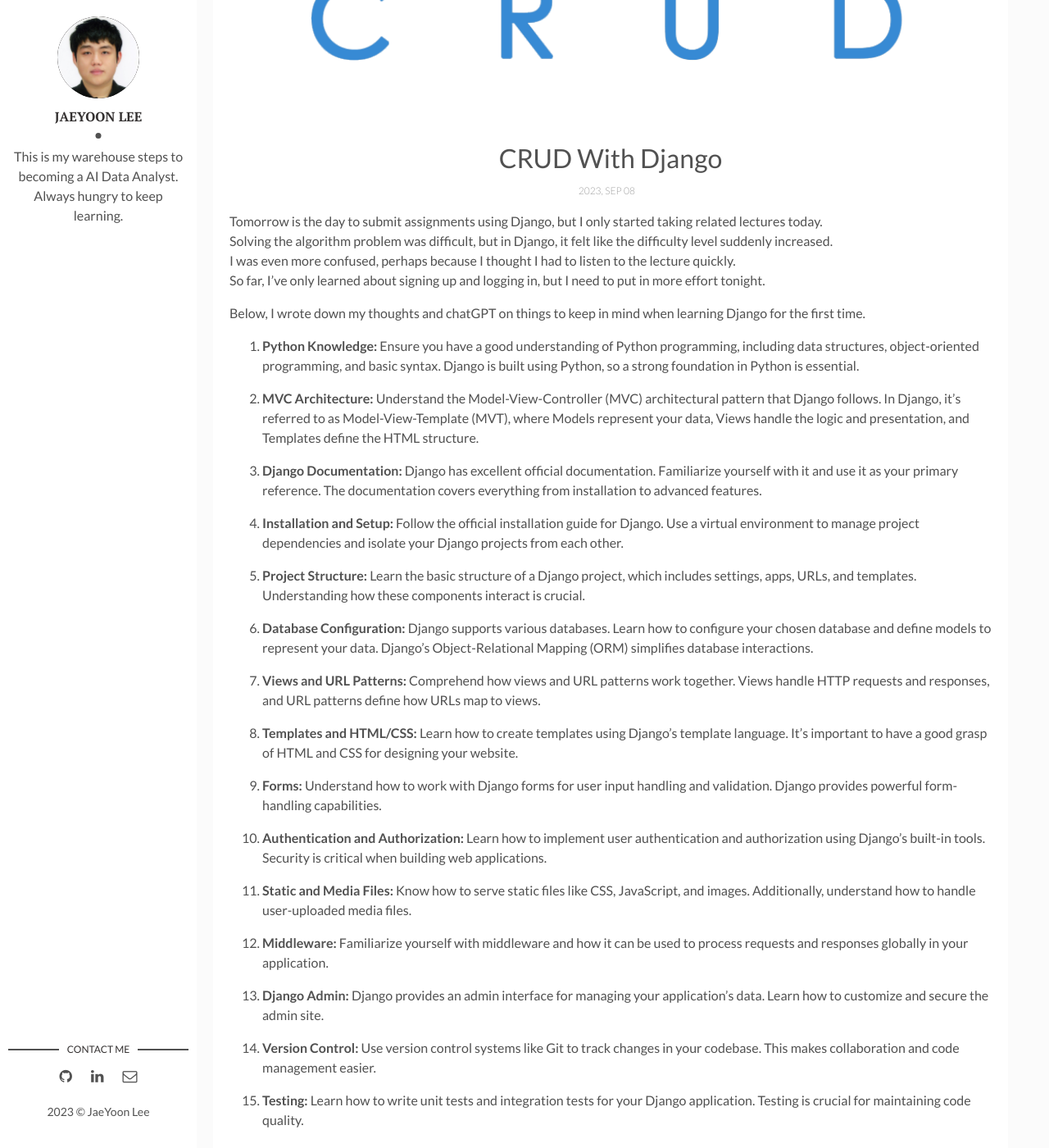
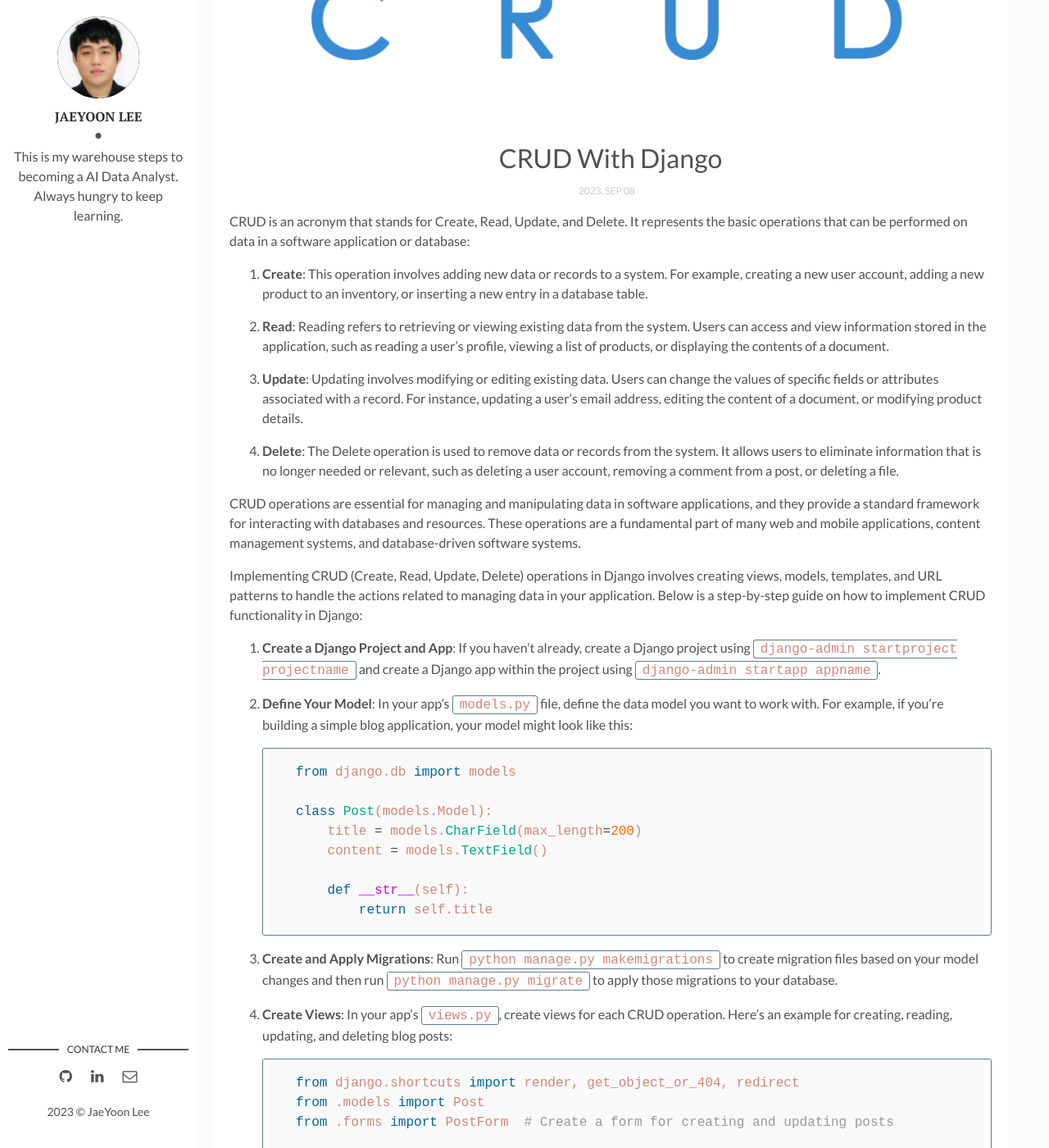
Before and after one commit to JaeYoonAI/JaeYoonAI.github.io, a Jekyll site: the page built from _posts/2023-09-08-CRUD.md, in a window 1280 px wide and 1400 px high, scrolled down 378 px. Shown: the whole window at 82% size. Built offline with Jekyll 4.4.1, drawn with Linux system fonts in a browser that asks for light colours; comment, search, counter and statistics services are not loaded; some of the changed text lies outside the part shown.

Commit message:
2posting contents update

````diff
--- a/_posts/2023-09-08-CRUD.md
+++ b/_posts/2023-09-08-CRUD.md
@@ -8,53 +8,131 @@
 tags: [Django, Python, CRUD]
 ---
 
-Tomorrow is the day to submit assignments using Django, but I only started taking related lectures today.
-Solving the algorithm problem was difficult, but in Django, it felt like the difficulty level suddenly increased.
-I was even more confused, perhaps because I thought I had to listen to the lecture quickly.
-So far, I've only learned about signing up and logging in, but I need to put in more effort tonight.
+CRUD is an acronym that stands for Create, Read, Update, and Delete. It represents the basic operations that can be performed on data in a software application or database:
 
+1. **Create**: This operation involves adding new data or records to a system. For example, creating a new user account, adding a new product to an inventory, or inserting a new entry in a database table.
 
-Below, I wrote down my thoughts and chatGPT on things to keep in mind when learning Django for the first time.
+2. **Read**: Reading refers to retrieving or viewing existing data from the system. Users can access and view information stored in the application, such as reading a user's profile, viewing a list of products, or displaying the contents of a document.
 
+3. **Update**: Updating involves modifying or editing existing data. Users can change the values of specific fields or attributes associated with a record. For instance, updating a user's email address, editing the content of a document, or modifying product details.
 
-1. **Python Knowledge:** Ensure you have a good understanding of Python programming, including data structures, object-oriented programming, and basic syntax. Django is built using Python, so a strong foundation in Python is essential.
+4. **Delete**: The Delete operation is used to remove data or records from the system. It allows users to eliminate information that is no longer needed or relevant, such as deleting a user account, removing a comment from a post, or deleting a file.
 
-2. **MVC Architecture:** Understand the Model-View-Controller (MVC) architectural pattern that Django follows. In Django, it's referred to as Model-View-Template (MVT), where Models represent your data, Views handle the logic and presentation, and Templates define the HTML structure.
+CRUD operations are essential for managing and manipulating data in software applications, and they provide a standard framework for interacting with databases and resources. These operations are a fundamental part of many web and mobile applications, content management systems, and database-driven software systems.
 
-3. **Django Documentation:** Django has excellent official documentation. Familiarize yourself with it and use it as your primary reference. The documentation covers everything from installation to advanced features.
+Implementing CRUD (Create, Read, Update, Delete) operations in Django involves creating views, models, templates, and URL patterns to handle the actions related to managing data in your application. Below is a step-by-step guide on how to implement CRUD functionality in Django:
 
-4. **Installation and Setup:** Follow the official installation guide for Django. Use a virtual environment to manage project dependencies and isolate your Django projects from each other.
+1. **Create a Django Project and App**:
+   If you haven't already, create a Django project using `django-admin startproject projectname` and create a Django app within the project using `django-admin startapp appname`.
 
-5. **Project Structure:** Learn the basic structure of a Django project, which includes settings, apps, URLs, and templates. Understanding how these components interact is crucial.
+2. **Define Your Model**:
+   In your app's `models.py` file, define the data model you want to work with. For example, if you're building a simple blog application, your model might look like this:
 
-6. **Database Configuration:** Django supports various databases. Learn how to configure your chosen database and define models to represent your data. Django's Object-Relational Mapping (ORM) simplifies database interactions.
+   ```python
+   from django.db import models
 
-7. **Views and URL Patterns:** Comprehend how views and URL patterns work together. Views handle HTTP requests and responses, and URL patterns define how URLs map to views.
+   class Post(models.Model):
+       title = models.CharField(max_length=200)
+       content = models.TextField()
 
-8. **Templates and HTML/CSS:** Learn how to create templates using Django's template language. It's important to have a good grasp of HTML and CSS for designing your website.
+       def __str__(self):
+           return self.title
+   ```
 
-9. **Forms:** Understand how to work with Django forms for user input handling and validation. Django provides powerful form-handling capabilities.
+3. **Create and Apply Migrations**:
+   Run `python manage.py makemigrations` to create migration files based on your model changes and then run `python manage.py migrate` to apply those migrations to your database.
 
-10. **Authentication and Authorization:** Learn how to implement user authentication and authorization using Django's built-in tools. Security is critical when building web applications.
+4. **Create Views**:
+   In your app's `views.py`, create views for each CRUD operation. Here's an example for creating, reading, updating, and deleting blog posts:
 
-11. **Static and Media Files:** Know how to serve static files like CSS, JavaScript, and images. Additionally, understand how to handle user-uploaded media files.
+   ```python
+   from django.shortcuts import render, get_object_or_404, redirect
+   from .models import Post
+   from .forms import PostForm  # Create a form for creating and updating posts
 
-12. **Middleware:** Familiarize yourself with middleware and how it can be used to process requests and responses globally in your application.
+   def post_list(request):
+       posts = Post.objects.all()
+       return render(request, 'appname/post_list.html', {'posts': posts})
 
-13. **Django Admin:** Django provides an admin interface for managing your application's data. Learn how to customize and secure the admin site.
+   def post_detail(request, pk):
+       post = get_object_or_404(Post, pk=pk)
+       return render(request, 'appname/post_detail.html', {'post': post})
 
-14. **Version Control:** Use version control systems like Git to track changes in your codebase. This makes collaboration and code management easier.
+   def post_create(request):
+       if request.method == 'POST':
+           form = PostForm(request.POST)
+           if form.is_valid():
+               post = form.save()
+               return redirect('post_detail', pk=post.pk)
+       else:
+           form = PostForm()
+       return render(request, 'appname/post_form.html', {'form': form})
 
-15. **Testing:** Learn how to write unit tests and integration tests for your Django application. Testing is crucial for maintaining code quality.
+   def post_edit(request, pk):
+       post = get_object_or_404(Post, pk=pk)
+       if request.method == 'POST':
+           form = PostForm(request.POST, instance=post)
+           if form.is_valid():
+               post = form.save()
+               return redirect('post_detail', pk=post.pk)
+       else:
+           form = PostForm(instance=post)
+       return render(request, 'appname/post_form.html', {'form': form})
 
-16. **Deployment:** Understand the process of deploying a Django application to a production server. Consider using deployment tools like Docker, AWS, or Heroku.
+   def post_delete(request, pk):
+       post = get_object_or_404(Post, pk=pk)
+       if request.method == 'POST':
+           post.delete()
+           return redirect('post_list')
+       return render(request, 'appname/post_confirm_delete.html', {'post': post})
+   ```
 
-17. **Security:** Pay attention to security best practices, such as protecting against common web vulnerabilities like Cross-Site Scripting (XSS) and Cross-Site Request Forgery (CSRF).
+5. **Create Forms (Optional)**:
+   You can create forms using Django's `ModelForm` or regular forms to handle data input for creating and updating records. For the example above, you'd create a form in your app's `forms.py`:
 
-18. **Community and Resources:** Join the Django community by participating in forums, mailing lists, and attending meetups or conferences. There are many online resources and tutorials available.
+   ```python
+   from django import forms
+   from .models import Post
 
-19. **Projects and Practice:** The best way to learn is by doing. Start with small Django projects and gradually work on more complex applications.
+   class PostForm(forms.ModelForm):
+       class Meta:
+           model = Post
+           fields = ['title', 'content']
+   ```
 
-20. **Stay Updated:** Django and web development technologies evolve. Stay updated with the latest Django releases and best practices.
+6. **Create Templates**:
+   Create HTML templates for each view (e.g., `post_list.html`, `post_detail.html`, `post_form.html`, `post_confirm_delete.html`) and place them in your app's `templates/appname/` directory.
 
-It will be a long journey, but I will have to learn while thinking about the above.
+7. **Define URL Patterns**:
+   In your app's `urls.py`, define URL patterns for each view:
+
+   ```python
+   from django.urls import path
+   from . import views
+
+   urlpatterns = [
+       path('', views.post_list, name='post_list'),
+       path('post/<int:pk>/', views.post_detail, name='post_detail'),
+       path('post/new/', views.post_create, name='post_create'),
+       path('post/<int:pk>/edit/', views.post_edit, name='post_edit'),
+       path('post/<int:pk>/delete/', views.post_delete, name='post_delete'),
+   ]
+   ```
+
+8. **Include App URLs in Project URLs**:
+   Include your app's URLs in your project's `urls.py`:
+
+   ```python
+   from django.contrib import admin
+   from django.urls import path, include
+
+   urlpatterns = [
+       path('admin/', admin.site.urls),
+       path('appname/', include('appname.urls')),  # Replace 'appname' with your app's name
+   ]
+   ```
+
+9. **Run the Development Server**:
+   Start the Django development server using `python manage.py runserver` and access your CRUD functionality through the defined URLs.
+
+Now you have a basic setup for implementing CRUD operations in your Django application. You can expand upon this by adding more complex features and validations as needed for your specific project.
````
Also changed, not shown: _posts/2023-09-07-Login-and-Logout.md (+80 -27 lines).
